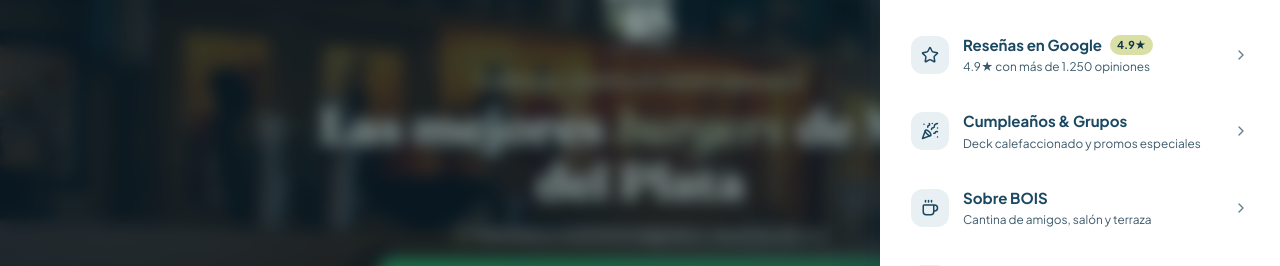
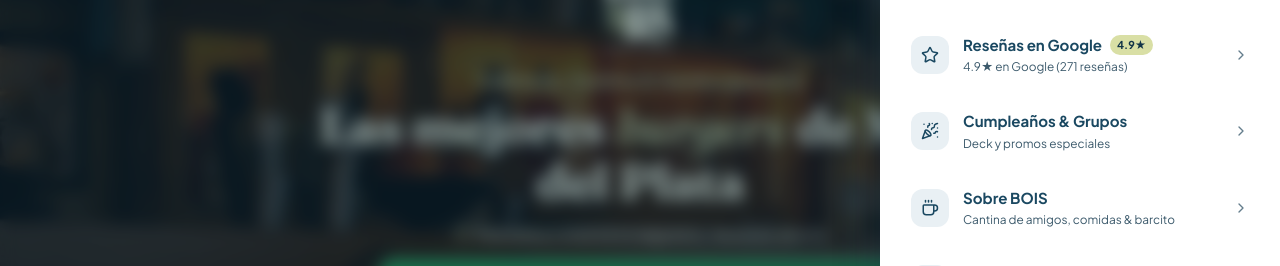
Before and after one commit to boiscantina/bois-cantina, a React (Vite) app: page / in a window 1280 px wide. Both pictures are taken after a click on the button "Menú". Shown: the part 260-526 px from the top of the page. Built offline with nearby package versions, Linux system fonts and the light colour scheme.

Commit message:
fix(copy): corregir descripciones en menu hamburguesa y seccion de burgers

```diff
--- a/src/SiteNavDrawer.jsx
+++ b/src/SiteNavDrawer.jsx
@@ -57,20 +57,20 @@ export default function SiteNavDrawer({ isOpen, onClose }) {
     {
       id: 'resenas',
       title: 'Reseñas en Google',
-      subtitle: '4.9★ con más de 1.250 opiniones',
+      subtitle: `${SITE_CONFIG.googleRating.score}★ en Google (${SITE_CONFIG.googleRating.reviewsCount} reseñas)`,
       icon: Star,
-      badge: '4.9★',
+      badge: `${SITE_CONFIG.googleRating.score}★`,
     },
     {
       id: 'cumples',
       title: 'Cumpleaños & Grupos',
-      subtitle: 'Deck calefaccionado y promos especiales',
+      subtitle: 'Deck y promos especiales',
       icon: PartyPopper,
     },
     {
       id: 'sobre-bois',
       title: 'Sobre BOIS',
-      subtitle: 'Cantina de amigos, salón y terraza',
+      subtitle: 'Cantina de amigos, comidas & barcito',
       icon: Coffee,
     },
     {
--- a/src/config.js
+++ b/src/config.js
@@ -139,7 +139,7 @@ export const SITE_CONFIG = {
     eyebrow: "HAMBURGUESAS TOPE DE GAMA",
     title: "Abundantes, ricas y de calidad",
     description:
-      "Sin atajos ni medallones congelados. Usamos materia prima fresca y cocinamos con atención al detalle. Si vas a darte el gusto, que valga la pena.",
+      "Cocinamos con materia prima fresca, en una cocina que destaca por su limpieza y con mucha atención al detalle, nada de atajos y medallones congelados. Si vas a darte el gusto, que valga la pena.",
     specs: [
       { icon: "beef", label: "Blend propio", text: "Tapa de asado y roastbeef." },
       { icon: "wheat", label: "El pan", text: "Brioche de papa con cúrcuma." },
```
